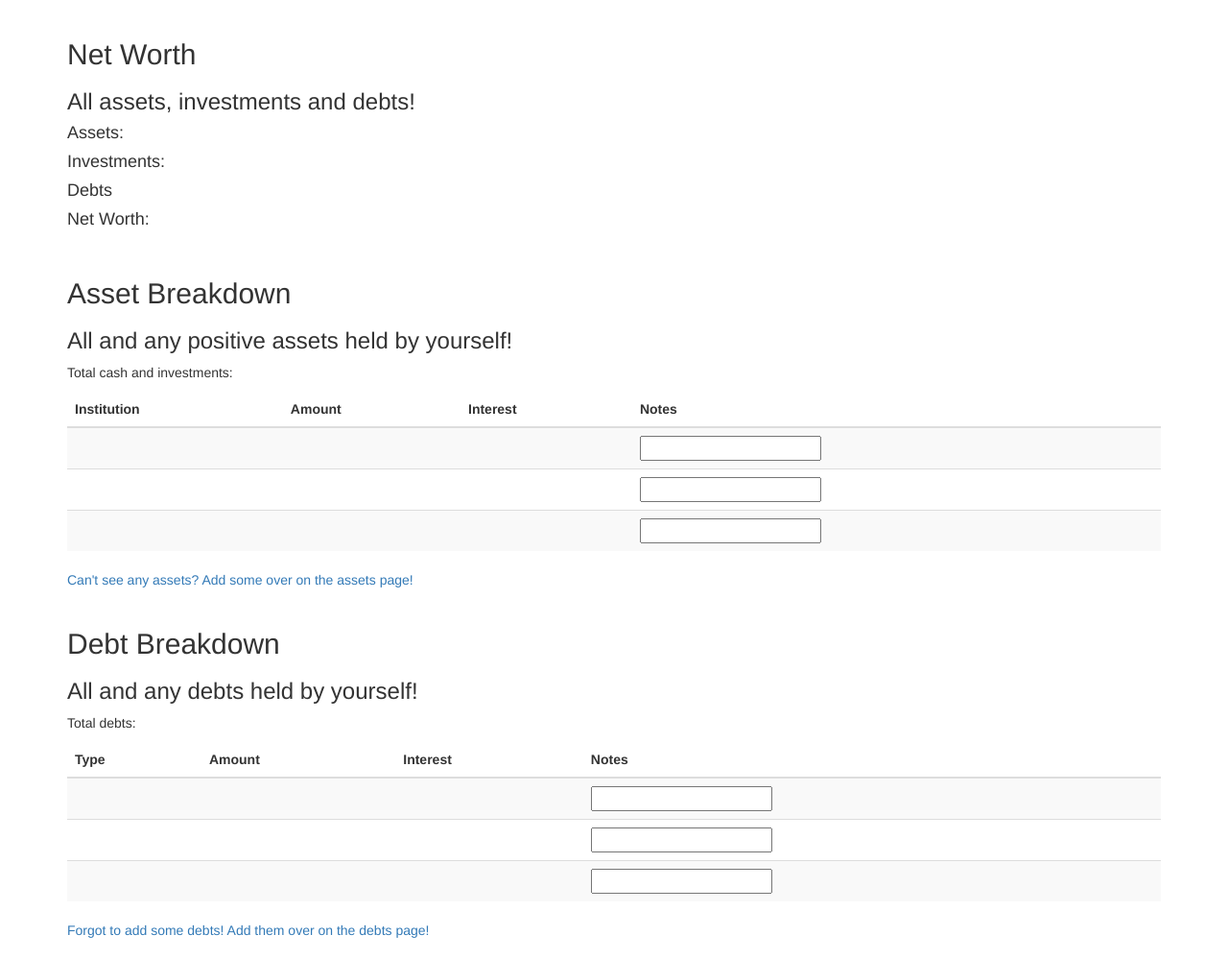
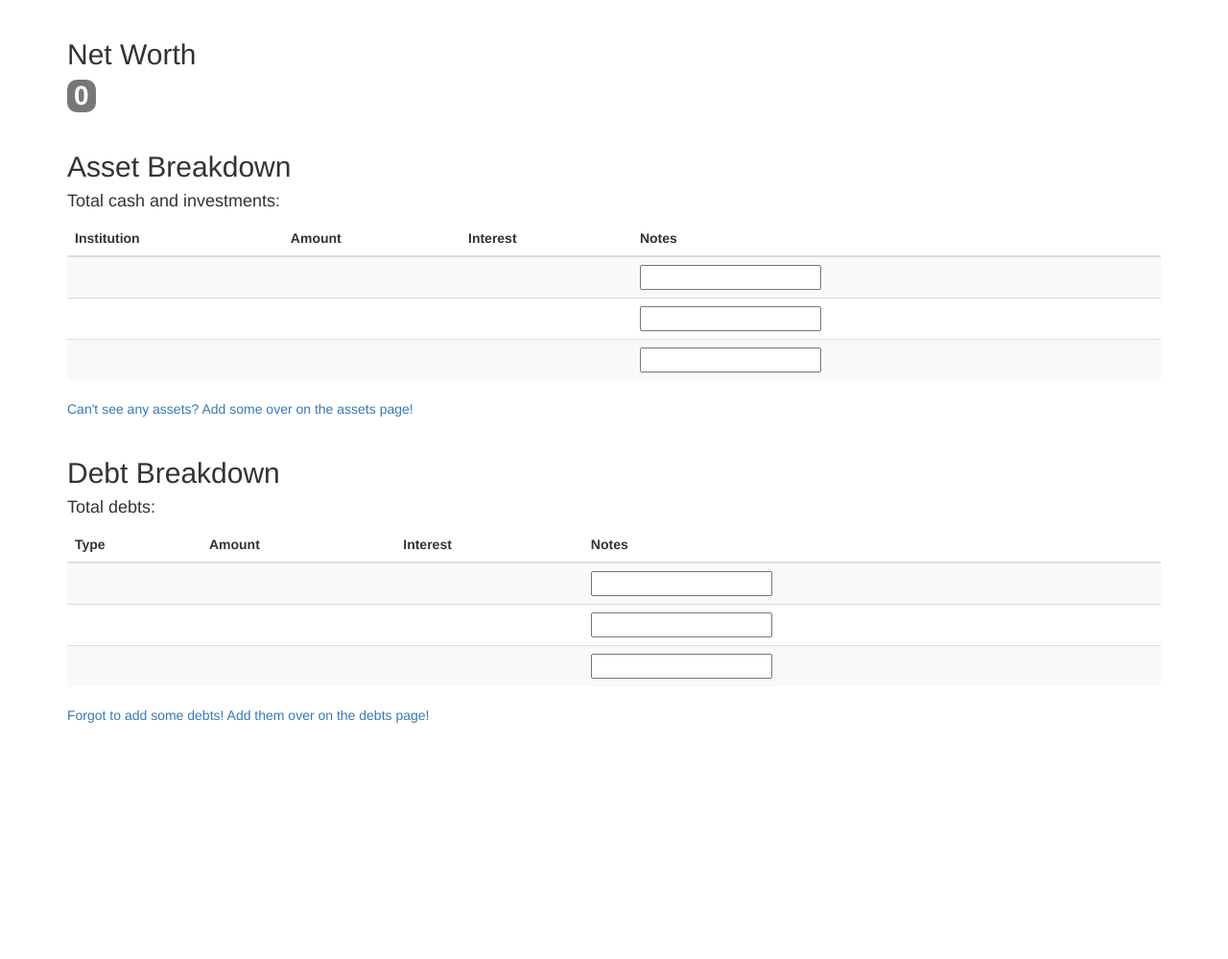
Before and after one commit to jagraj28/PersonalFinance, a Flask app: page / in a window 1280 px wide. Shown: the part 52-1051 px from the top of the page at 96% size. After the commit the page ends 805 px from the top, so only its background shows below. Run offline with Flask 2, Linux system fonts and the light colour scheme; some libraries are stand-ins or nearby versions.

Commit message:
v1.1
Cleaned up the code for home page and ensured all routing works. Next steps are to implement the classes and functions as well as sqlalchemy to store the data.

```diff
--- a/templates/assets.html
+++ b/templates/assets.html
@@ -21,8 +21,6 @@
             <input class="form-control" id="inputdefault" type="text">
             </div>
         </div>
-    </form>
-    <form>
         <div class="form-group">
             <div class="col-xs-4">
             <label for="inputdefault">Bank</label>
@@ -41,8 +39,6 @@
             <input class="form-control" id="inputdefault" type="text">
             </div>
         </div>
-    </form>
-    <form>
         <div class="form-group">
             <div class="col-xs-4">
             <label for="inputdefault">Bank</label>
--- a/templates/debts.html
+++ b/templates/debts.html
@@ -5,7 +5,7 @@
     <form>
         <div class="form-group">
             <div class="col-xs-4">
-            <label for="inputdefault">Bank Account</label>
+            <label for="inputdefault">Type</label>
             <input class="form-control" id="inputdefault" type="text">
             </div>
         </div>
@@ -25,7 +25,7 @@
     <form>
         <div class="form-group">
             <div class="col-xs-4">
-            <label for="inputdefault">Bank Account</label>
+            <label for="inputdefault">Type</label>
             <input class="form-control" id="inputdefault" type="text">
             </div>
         </div>
@@ -45,7 +45,7 @@
     <form>
         <div class="form-group">
             <div class="col-xs-4">
-            <label for="inputdefault">Bank Account</label>
+            <label for="inputdefault">Type</label>
             <input class="form-control" id="inputdefault" type="text">
             </div>
         </div>
--- a/templates/home.html
+++ b/templates/home.html
@@ -2,15 +2,16 @@
 {% block content %}
 <div class="container">
     <h2>Net Worth</h2>
-        <h3>All assets, investments and debts!</h3>
-        <h4>Assets: </h4>
-        <h4>Investments: </h4>
-        <h4>Debts </h4>
-        <h4>Net Worth: </h4>
+    <style>
+        .even-larger-badge{
+            font-size: 2.0em;
+        }
+    </style>
+    <span class="badge badge-info even-larger-badge">0</span>
+    <br>
     <br>
     <h2>Asset Breakdown</h2>
-        <h3>All and any positive assets held by yourself!</h3>
-        <p>Total cash and investments:</p>
+        <h4>Total cash and investments:</h4>
         <table class="table table-striped">
             <thead>
             <tr>
@@ -45,8 +46,7 @@
     <br>
     <br>
     <h2>Debt Breakdown</h2>
-        <h3>All and any debts held by yourself!</h3>
-        <p>Total debts:</p>
+        <h4>Total debts:</h4>
         <table class="table table-striped">
             <thead>
             <tr>
@@ -77,7 +77,7 @@
             </tr>
             </tbody>
         </table>
-    <a href="{{ url_for('assets') }}">Forgot to add some debts! Add them over on the debts page!</a>
+    <a href="{{ url_for('debts') }}">Forgot to add some debts! Add them over on the debts page!</a>
     <br>
     <br>
 </div>
```
